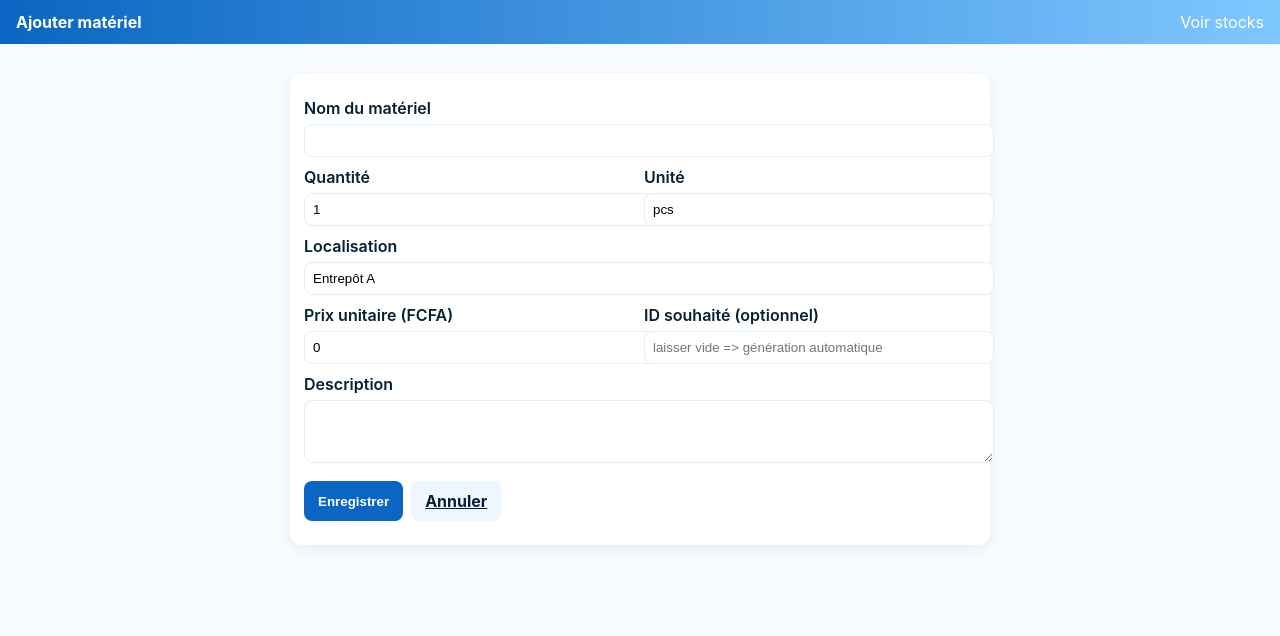
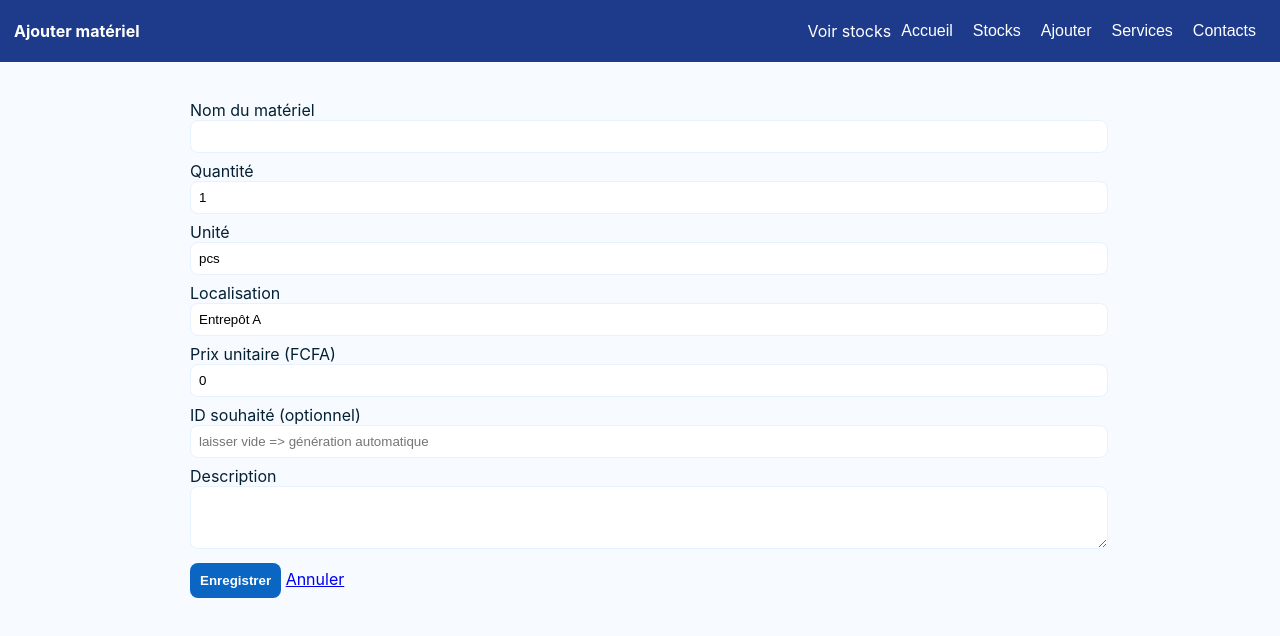
Before and after one commit to THAMANOFGOD/git.Depot_Group3, a plain HTML site: page add_material.html in a window 1280 px wide. Drawn offline with Linux system fonts and the light colour scheme.

Commit message:
materiel commit

```diff
--- a/add_material.html
+++ b/add_material.html
@@ -4,25 +4,33 @@
 <meta charset="utf-8"/><meta name="viewport" content="width=device-width,initial-scale=1"/>
 <title>Ajouter matériel — BTP_appGRP3</title>
 <style>
-  :root{--blue:#0a66c2;--sky:#7fc7ff;--bg:#f7fbff}
-  body{font-family:Inter, Arial;background:var(--bg);margin:0;color:#042033}
-  header{background:linear-gradient(90deg,var(--blue),var(--sky));color:white;padding:12px 16px;display:flex;align-items:center}
-  main{max-width:700px;margin:18px auto;padding:12px}
-  form{background:white;padding:14px;border-radius:12px;box-shadow:0 4px 14px rgba(2,10,20,0.06)}
-  label{display:block;margin-top:10px;font-weight:600}
-  input,textarea,select{width:100%;padding:8px;margin-top:6px;border-radius:8px;border:1px solid #dfeefb}
-  .row{display:flex;gap:8px}
-  .row > *{flex:1}
-  .actions{margin-top:14px;display:flex;gap:8px}
-  .btn{padding:10px 14px;border-radius:8px;border:none;font-weight:700;cursor:pointer}
-  .btn.primary{background:var(--blue);color:white}
-  .btn.ghost{background:#eef7ff;color:#082036}
+  body{font-family:Inter, Arial;margin:0;background:#f7fbff;color:#042033}
+  header{background:#1E3A8A;color:white;padding:12px 14px;display:flex;align-items:center}
+  main{max-width:900px;margin:18px auto;padding:12px}
+  .grid{display:grid;grid-template-columns:1fr 320px;gap:12px}
+  .card{background:white;padding:14px;border-radius:10px;box-shadow:0 3px 10px rgba(2,8,20,0.06)}
+  .contact{padding:8px 0;border-bottom:1px solid #eef7ff}
+  label{display:block;margin-top:8px}
+  input,textarea{width:100%;padding:8px;border-radius:8px;border:1px solid #e6f2ff}
+  button{margin-top:10px;padding:10px;border-radius:8px;border:none;background:#0a66c2;color:white;font-weight:700}
 </style>
 </head>
 <body>
 <header>
   <div style="font-weight:700">Ajouter matériel</div>
   <a style="margin-left:auto;color:white;text-decoration:none" href="stock_list.html">Voir stocks</a>
+  <header style="display: flex; align-items: center; background-color: #1E3A8A; padding: 10px; font-family: 'Poppins', sans-serif;">
+
+
+  <nav style="display: flex; gap: 20px;">
+        <a href="index.html" style="color: white; text-decoration: none;">Accueil</a>
+    <a href="stock_list.html" style="color: white; text-decoration: none;">Stocks</a>
+    <a href="add_material.html" style="color: white; text-decoration: none;">Ajouter</a>
+    <a href="services.html" style="color: white; text-decoration: none;">Services</a>
+    <a href="contacts.html" style="color: white; text-decoration: none;">Contacts</a>
+
+  </nav>
+</header>
 </header>
 
 <main>
```
Also changed, not shown: contacts.html (+12 -3 lines).
